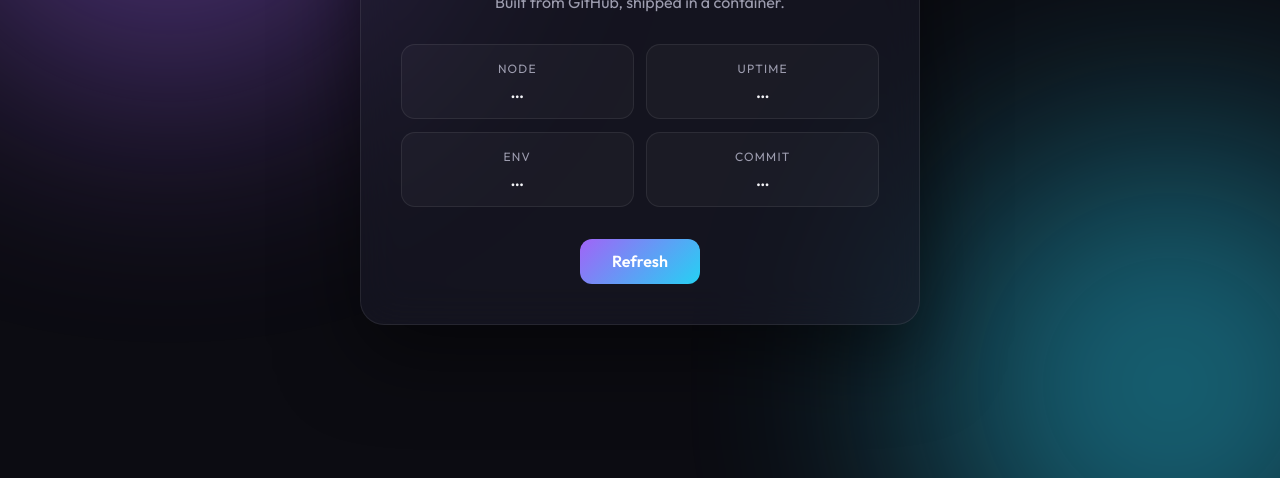
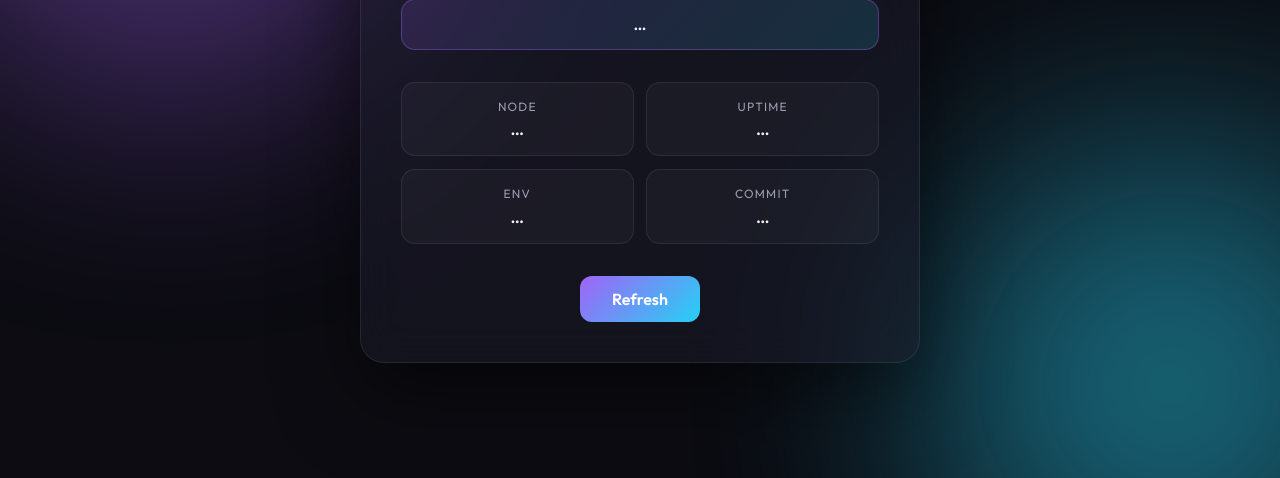
Before and after one commit to a1m44n/render-proj, a website: page public/index.html in a window 1280 px wide. Shown: the part 322-800 px from the top of the page. Drawn offline with Linux system fonts and the light colour scheme; no server answers.

Commit message:
more changes

```diff
--- a/public/app.js
+++ b/public/app.js
@@ -2,6 +2,7 @@ async function loadInfo() {
   try {
     const res = await fetch("/api/info");
     const data = await res.json();
+    document.getElementById("message").textContent = data.message;
     document.getElementById("node").textContent = data.node;
     document.getElementById("uptime").textContent = `${data.uptimeSeconds}s`;
     document.getElementById("env").textContent = data.environment;
--- a/public/index.html
+++ b/public/index.html
@@ -17,6 +17,7 @@
     <span class="badge"><span class="dot"></span> Live</span>
     <h1>Docker <span class="accent">×</span> Render</h1>
     <p class="subtitle">Built from GitHub, shipped in a container.</p>
+    <p id="message" class="message">…</p>
 
     <section class="stats" aria-label="Server info">
       <div class="stat"><span class="label">Node</span><span id="node" class="value">…</span></div>
--- a/public/styles.css
+++ b/public/styles.css
@@ -96,6 +96,15 @@ h1 {
 }
 .subtitle { color: var(--muted); margin-top: 0.5rem; }
 
+.message {
+  margin-top: 1.5rem;
+  padding: 0.9rem 1.2rem;
+  border-radius: 14px;
+  font-weight: 600;
+  background: linear-gradient(135deg, hsla(265 90% 68% / 0.15), hsla(190 90% 55% / 0.15));
+  border: 1px solid hsla(265 90% 68% / 0.35);
+}
+
 .stats {
   display: grid;
   grid-template-columns: repeat(2, 1fr);
--- a/server.js
+++ b/server.js
@@ -36,12 +36,12 @@ const server = http.createServer((req, res) => {
   // Simple JSON API endpoint
   if (url.pathname === "/api/info") {
     return sendJSON(res, 200, {
-      message: "Hello from Docker on Render!",
+      message: "👋 Hello from Docker on Render! Chimichunga baby",
       node: process.version,
       uptimeSeconds: Math.round((Date.now() - startedAt) / 1000),
       environment: process.env.NODE_ENV || "development",
       instance: process.env.RENDER_INSTANCE_ID || "local",
-      commit: process.env.RENDER_GIT_COMMIT || "meow",
+      commit: process.env.RENDER_GIT_COMMIT || "commit",
     });
   }
 
```
